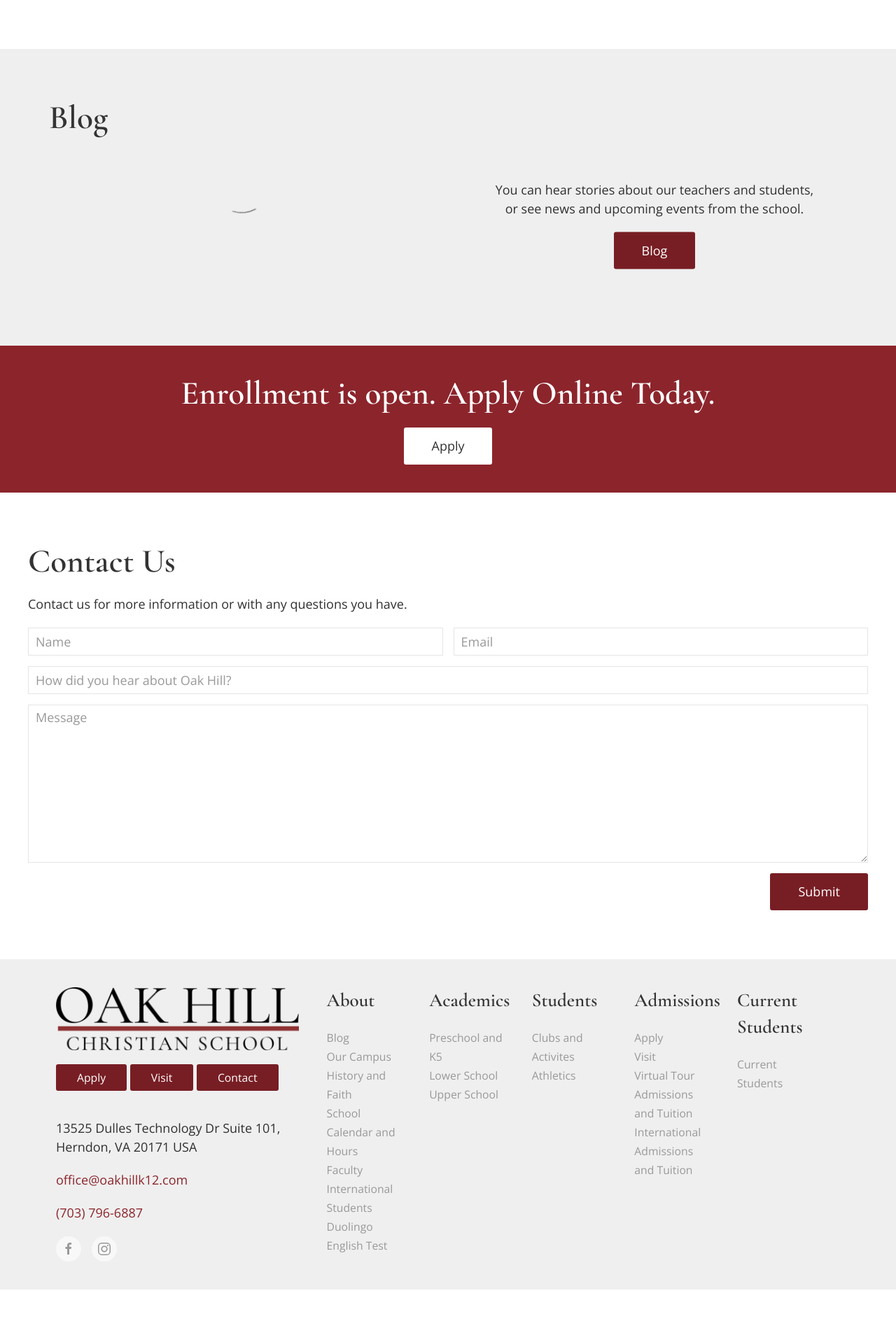
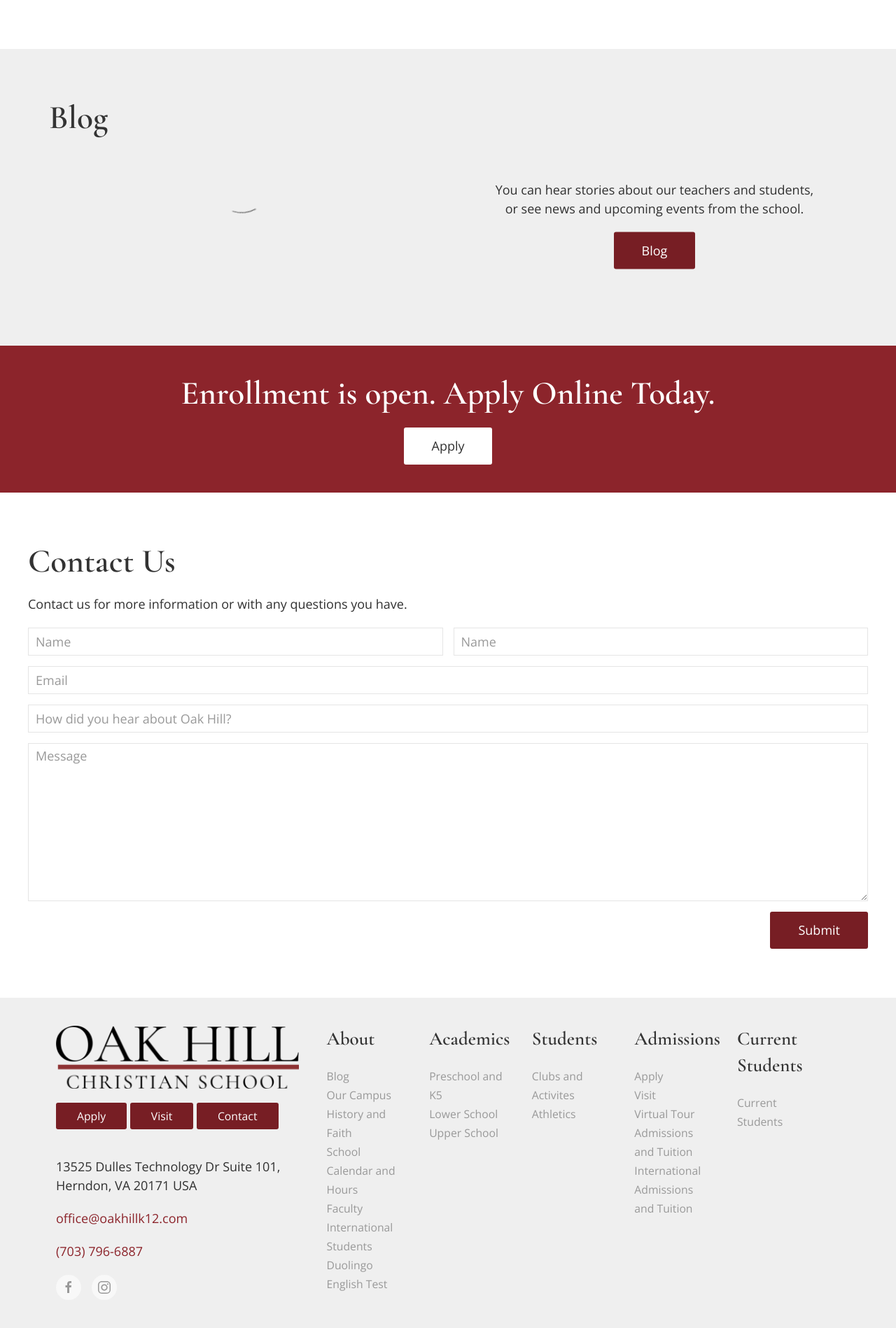
Before and after one commit to OakHillChristianSchool/oak-hill-website, a Jekyll site: the page built from index.html, in a window 1280 px wide. Shown: the part 2080-3978 px from the top of the page at 70% size. Built offline with Jekyll 4.4.1, drawn with Linux system fonts in a browser that asks for light colours; before the commit the page ends 3923 px from its top, so only the background shows below that.

Commit message:
add first and last name fields

```diff
--- a/index.html
+++ b/index.html
@@ -201,9 +201,12 @@
     <p>Contact us for more information or with any questions you have.</p>
     <form action="" method="POST" class="uk-grid-small" uk-grid>
         <div class="uk-width-1-2@s">
-            <input class="uk-input" name="_name" type="text" placeholder="Name" required>
+            <input class="uk-input" name="first_name" type="text" placeholder="Name" required>
         </div>
         <div class="uk-width-1-2@s">
+            <input class="uk-input" name="last_name" type="text" placeholder="Name" required>
+        </div>
+        <div class="uk-width-1-1@s">
             <input id="contact-email" class="uk-input" name="email" type="email" placeholder="Email" required>
         </div>
         <div class="uk-width-1-1">
```
